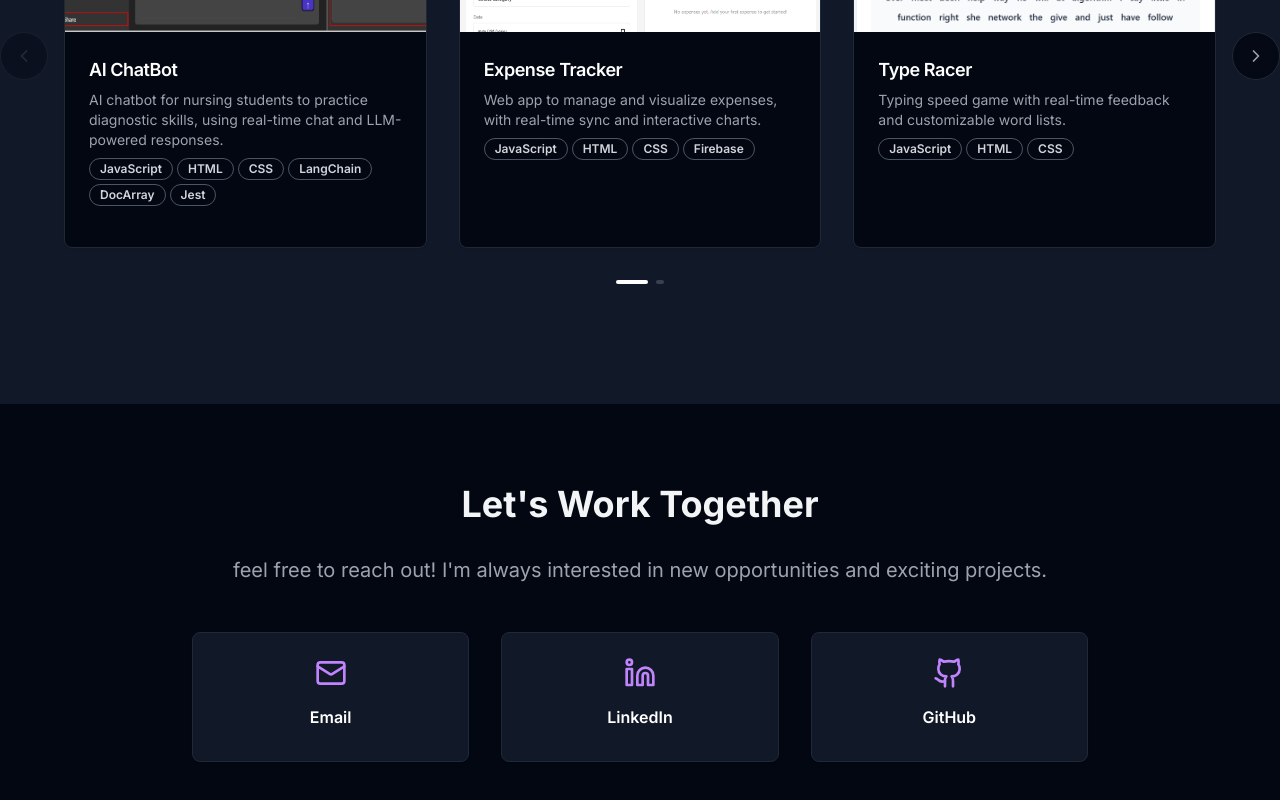
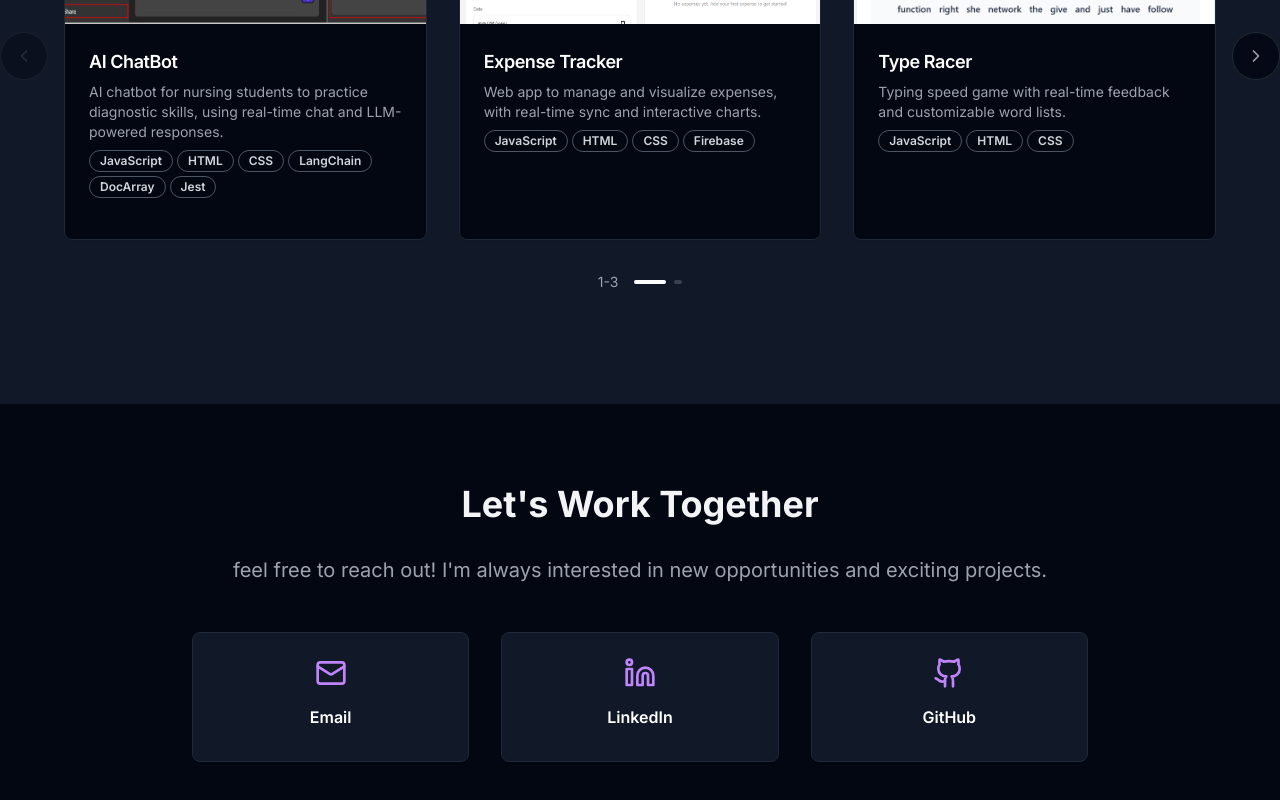
Before and after one commit to Danie1Le/Danie1Le.github.io, a Next.js app: page / in a window 1280 px wide. Shown: the part 2180-2980 px from the top of the page. Built offline with nearby package versions, Linux system fonts and the light colour scheme.

Commit message:
get slider progress to work properly

```diff
--- a/portfolio.tsx
+++ b/portfolio.tsx
@@ -499,10 +499,24 @@ function ProjectCarousel() {
 
       {/* Progress Dots */}
       <div className="flex justify-center mt-8">
-        <div className="flex space-x-2">
-          {Array.from({ length: Math.ceil(projects.length / 3) }).map((_, i) => (
-            <div key={i} className={`h-1 rounded-full transition-all ${Math.floor(startIndex / 3) === i ? "bg-white w-8" : "bg-gray-700 w-2"}`} />
-          ))}
+        <div className="flex items-center space-x-4">
+          <span className="text-gray-400 text-sm">
+            {startIndex === 0 ? "1-3" :
+             startIndex === 1 ? "2-4" : "3-5"}
+          </span>
+          <div className="flex space-x-2">
+            {Array.from({ length: Math.ceil(projects.length / 3) }).map((_, i) => {
+              const isActive = Math.floor(startIndex / 3) === i;
+              return (
+                <div
+                  key={i}
+                  className={`h-1 rounded-full transition-all duration-300 ${
+                    isActive ? "bg-white w-8" : "bg-gray-700 w-2"
+                  }`}
+                />
+              );
+            })}
+          </div>
         </div>
       </div>
     </div>
```
